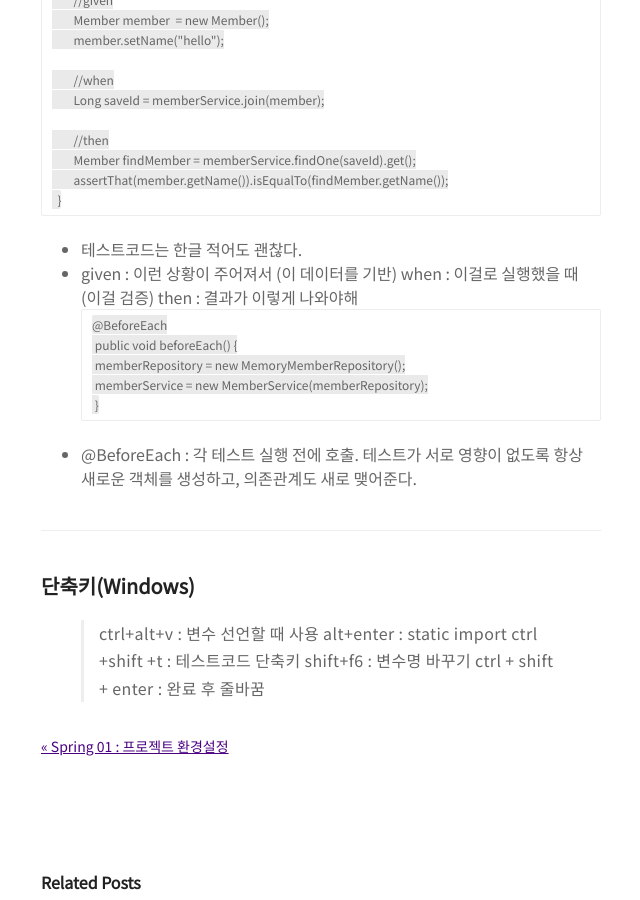
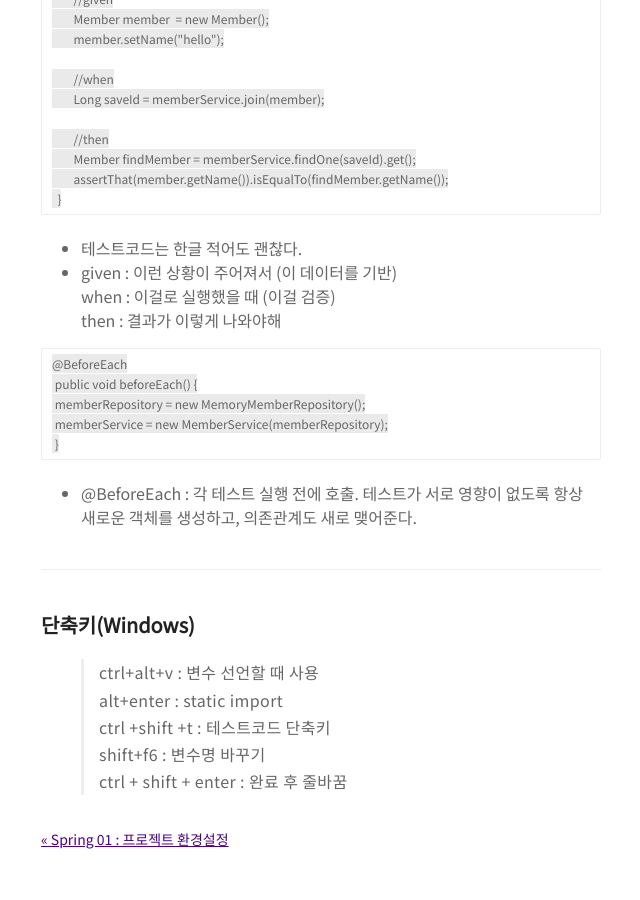
Before and after one commit to nidoos/nidoos.github.io, a Jekyll site: the page built from _posts/2021-01-27-spring02.md, in a window 1280 px wide and 900 px high, scrolled down 2178 px. Shown: the whole window, without its empty margins (319-959 px from the left). Built offline with Jekyll 4.4.1, drawn with Linux system fonts in a browser that asks for light colours; comment, search, counter and statistics services are not loaded; some of the changed text lies outside the part shown.

````diff
--- a/_posts/2021-01-27-spring02.md
+++ b/_posts/2021-01-27-spring02.md
@@ -43,6 +43,7 @@ description: "Spring study"
 - JUnit이라는 프레임워크로 테스트
 - 동작하는지 보기위해 테스트케이스 작성
 - 테스트는 서로 의존관계가 없어야한다. 순서 상관없이 테스트가 되어야한다.
+
 *TDD(테스트주도개발) : 테스트를 먼저 만들고 구현 클래스를 만들어 돌려보는 것*
 
 <br>
@@ -87,10 +88,11 @@ void 회원가입() {
   }
 ```
 - 테스트코드는 한글 적어도 괜찮다.
-- given : 이런 상황이 주어져서 (이 데이터를 기반)
-when : 이걸로 실행했을 때 (이걸 검증)
+- given : 이런 상황이 주어져서 (이 데이터를 기반) <br>
+when : 이걸로 실행했을 때 (이걸 검증)<br>
 then : 결과가 이렇게 나와야해
 <br>
+
 ```
 @BeforeEach
  public void beforeEach() {
@@ -103,8 +105,8 @@ then : 결과가 이렇게 나와야해
 ---
 ### 단축키(Windows)
 
->ctrl+alt+v : 변수 선언할 때 사용
-alt+enter : static import
-ctrl +shift +t : 테스트코드 단축키
-shift+f6 : 변수명 바꾸기
-ctrl + shift + enter : 완료 후 줄바꿈
+>ctrl+alt+v : 변수 선언할 때 사용<br>
+alt+enter : static import<br>
+ctrl +shift +t : 테스트코드 단축키<br>
+shift+f6 : 변수명 바꾸기<br>
+ctrl + shift + enter : 완료 후 줄바꿈<br>
````
Also changed, not shown: other parts of _posts/2021-01-27-spring02.md (+1 -1 lines).
